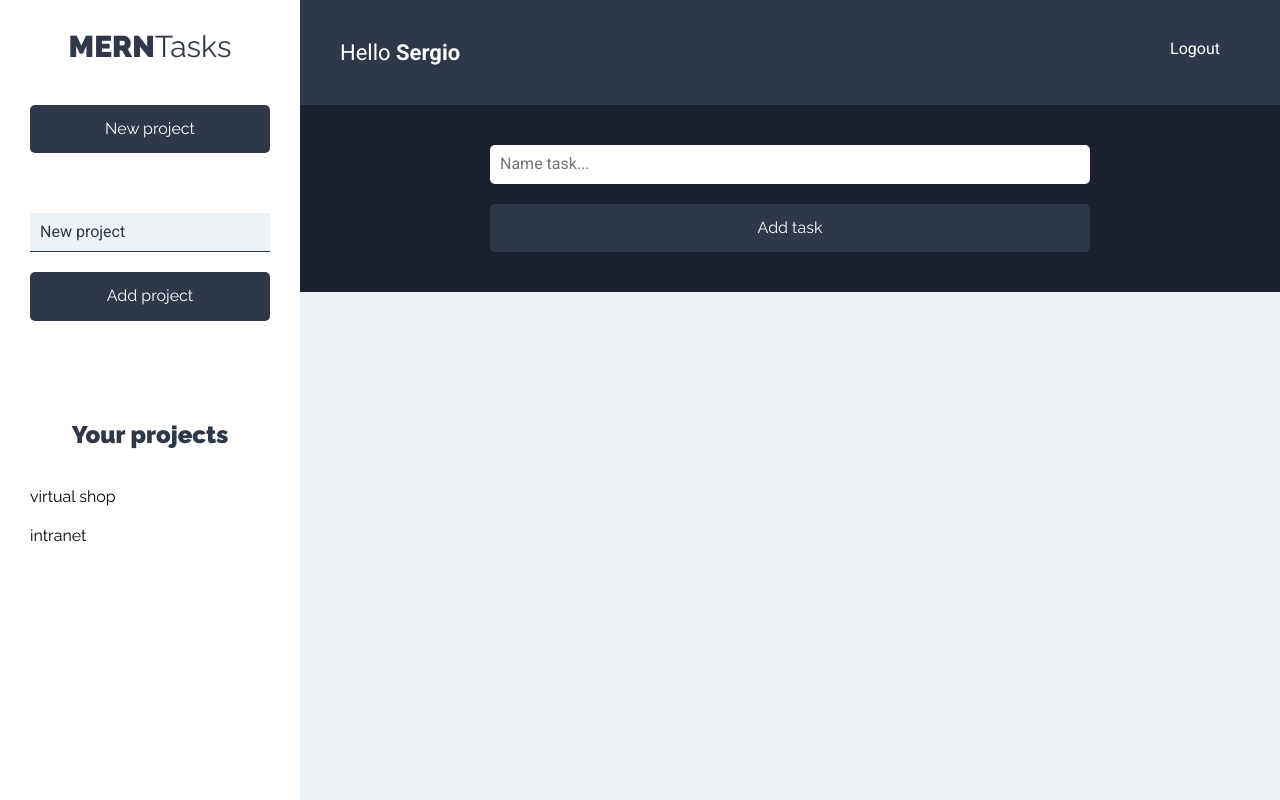
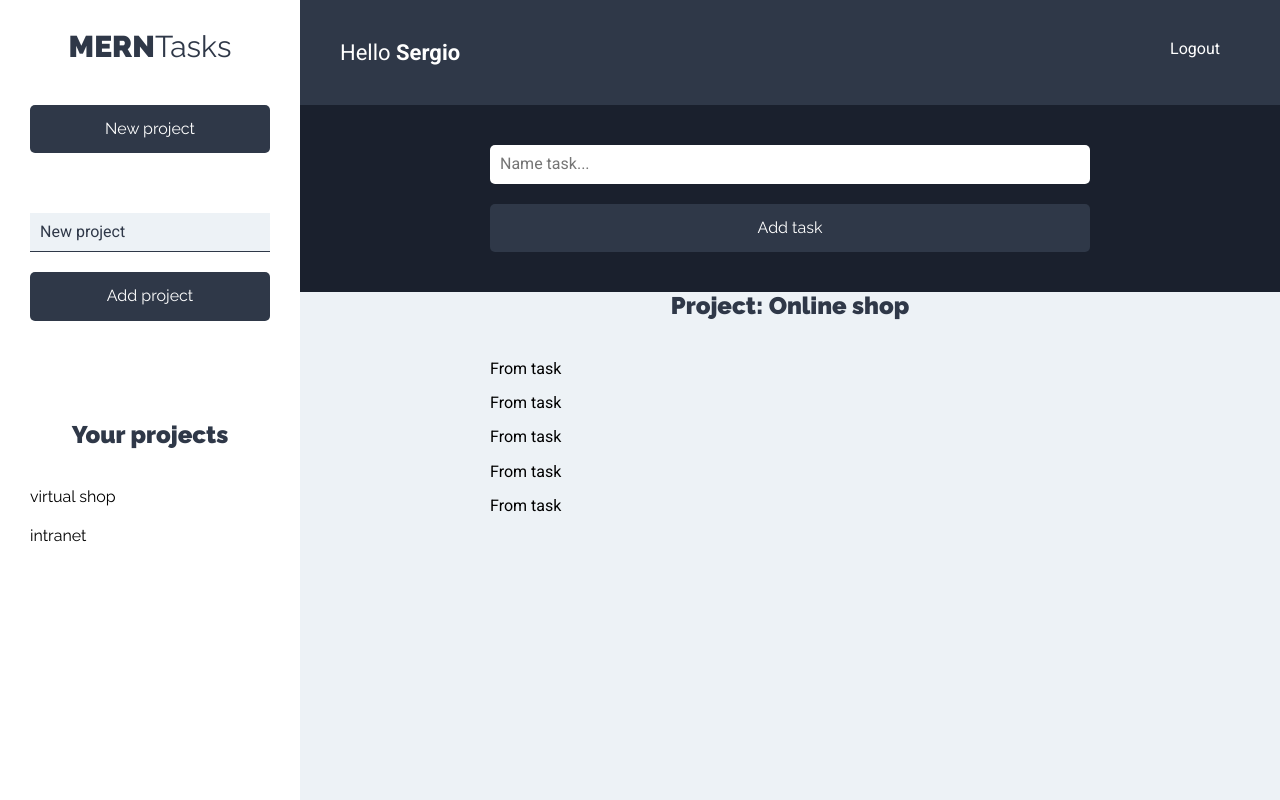
Before and after one commit to sruizpdev/MERN-task, a React (Create React App) app: page /projects in a window 1280 px wide. Built offline with nearby package versions, Linux system fonts and the light colour scheme.

Commit message:
listTasks

```diff
--- a/src/components/projects/Projects.js
+++ b/src/components/projects/Projects.js
@@ -2,6 +2,8 @@ import React from "react";
 import Bar from "../layouts/Bar";
 import Sidebar from "../layouts/Sidebar";
 import FormTask from "../tasks/FormTask";
+import ListTasks from "../tasks/ListTasks";
+
 
 
 
@@ -14,7 +16,9 @@ const Projects = () => {
         <Bar/>
         <main>
           <FormTask/>
-          <div className="container-tasks"></div>
+          <div className="container-tasks">
+            <ListTasks/>
+          </div>
         </main>
       </div>
     </div>
--- a/src/components/tasks/ListTasks.js
+++ b/src/components/tasks/ListTasks.js
@@ -0,0 +1,29 @@
+import React from "react";
+import ListProjects from "../projects/ListProjects";
+import Task from "./Task";
+
+const ListTasks = () => {
+  const tasksProject = [
+    { name: "choose platform", status: true },
+    { name: "choose SO", status: false },
+    { name: "choose platform2", status: true },
+    { name: "choose SO2", status: true },
+    { name: "choose platform22", status: true },
+  ];
+  return (
+    <>
+      <h2>Project: Online shop</h2>
+      <ul className="list-tasks">
+        {tasksProject.length === 0 ? (
+          <li className="tarea">
+            <p>There are not tasks</p>
+          </li>
+        ) : (
+          tasksProject.map((task) => <Task task={task} />)
+        )}
+      </ul>
+    </>
+  );
+};
+
+export default ListTasks;
--- a/src/components/tasks/Task.js
+++ b/src/components/tasks/Task.js
@@ -0,0 +1,6 @@
+import React from "react";
+const Task = () => {
+  return <p>From task</p>;
+};
+
+export default Task;
--- a/src/index.css
+++ b/src/index.css
@@ -186,7 +186,7 @@ aside  {
 
 
 
-.listado-tareas {
+.list-tasks {
   max-width: 600px;
   margin: 0 auto;
 }
```
